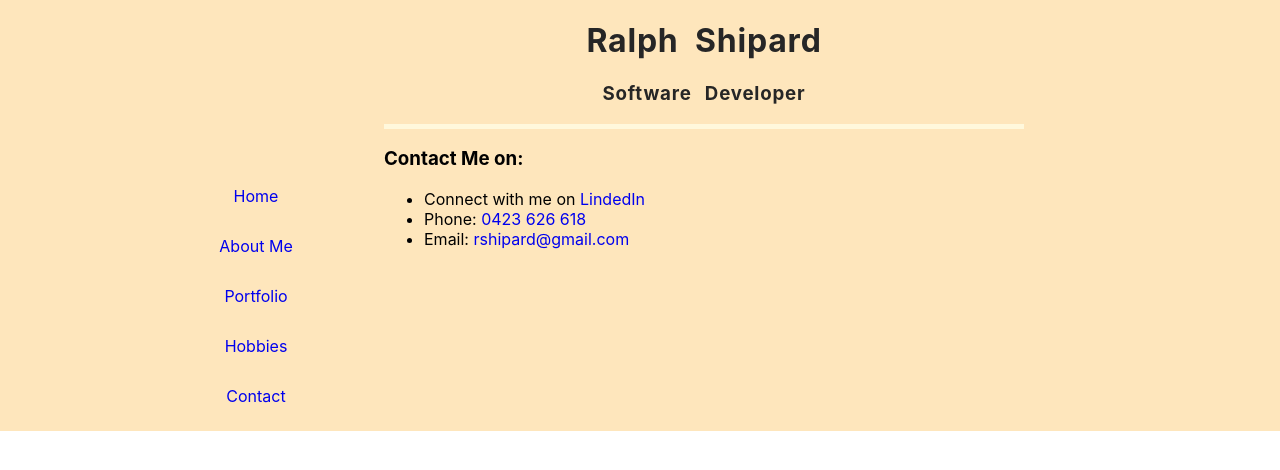
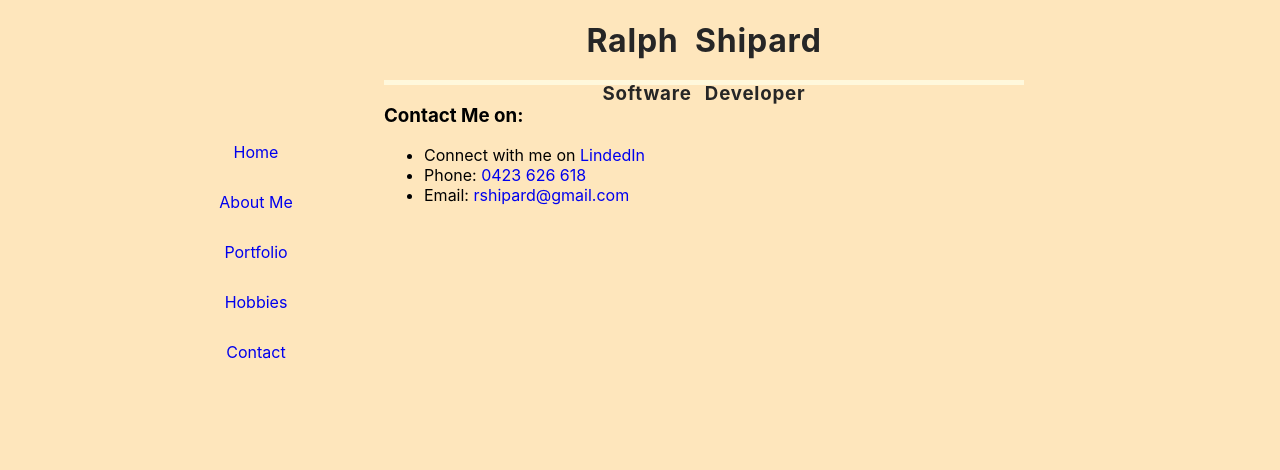
Before and after one commit to rshipard/rshipard.github.io, a React (Create React App) app: page /contact in a window 1280 px wide. Shown: the top 470 px of the page. Built offline with nearby package versions, Linux system fonts and the light colour scheme.

Commit message:
css tweaks for version 1

```diff
--- a/src/App.css
+++ b/src/App.css
@@ -2,5 +2,7 @@
   text-align: center;
   display: grid;
   grid-template-columns: 1fr 2fr 5fr 2fr;
+  grid-template-rows: min-content;
   background-color: rgb(254, 230, 188);
+  min-height: 100vh;
 }
--- a/src/Header/Header.css
+++ b/src/Header/Header.css
@@ -5,4 +5,5 @@
     word-spacing: 0.5em;
     grid-column: 3 ;
     border-bottom: cornsilk 5px solid;
+    height: 10vh;
 }
--- a/src/index.css
+++ b/src/index.css
@@ -11,3 +11,7 @@ code {
   font-family: source-code-pro, Menlo, Monaco, Consolas, 'Courier New',
     monospace;
 }
+
+#root {
+  min-height: 100vh;
+}
```
Also changed, not shown: src/images/header/Portrait_Placeholder.png (added).
